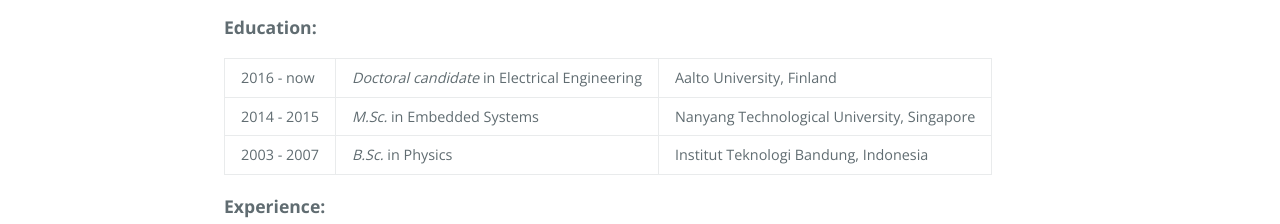
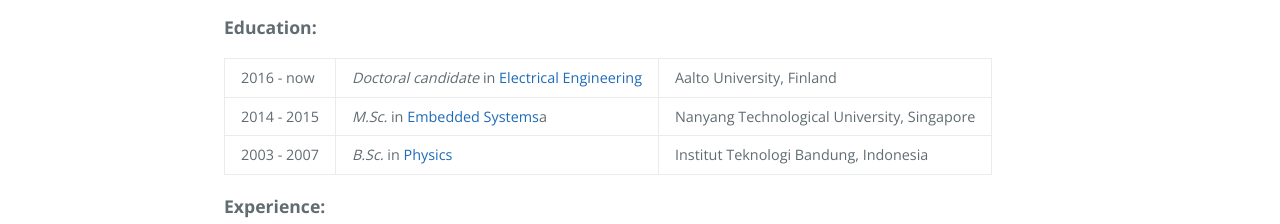
Before and after one commit to harriwijaya/harriwijaya.github.io, a website: page index.html in a window 1280 px wide. Shown: the part 692-916 px from the top of the page. Drawn offline with nearby package versions, Linux system fonts and the light colour scheme.

Commit message:
Update index.html add links

```diff
--- a/index.html
+++ b/index.html
@@ -40,17 +40,17 @@
         <tbody>
             <tr>
             <td>2016 - now</td>
-            <td><i>Doctoral candidate</i> in Electrical Engineering</td>
+            <td><i>Doctoral candidate</i> in <a href="https://www.aalto.fi/en/department-of-electrical-engineering-and-automation">Electrical Engineering</a></td>
             <td>Aalto University, Finland</td>
             </tr>
             <tr>
             <td>2014 - 2015</td>
-            <td><i>M.Sc.</i> in Embedded Systems</td>
+            <td><i>M.Sc.</i> in <a href="https://www.ntu.edu.sg/hesl">Embedded Systems</a>a</td>
             <td>Nanyang Technological University, Singapore</td>
             </tr>
             <tr>
             <td>2003 - 2007</td>
-            <td><i>B.Sc.</i> in Physics</td>
+            <td><i>B.Sc.</i> in <a href="https://fi.itb.ac.id/">Physics</a></td>
             <td>Institut Teknologi Bandung, Indonesia</td>
             </tr>
         </tbody>
```
